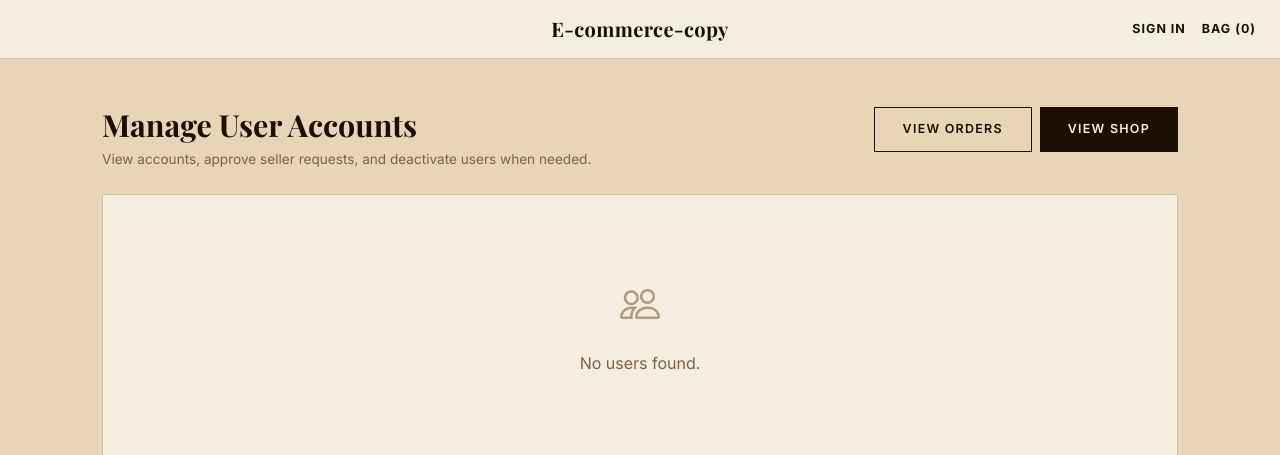
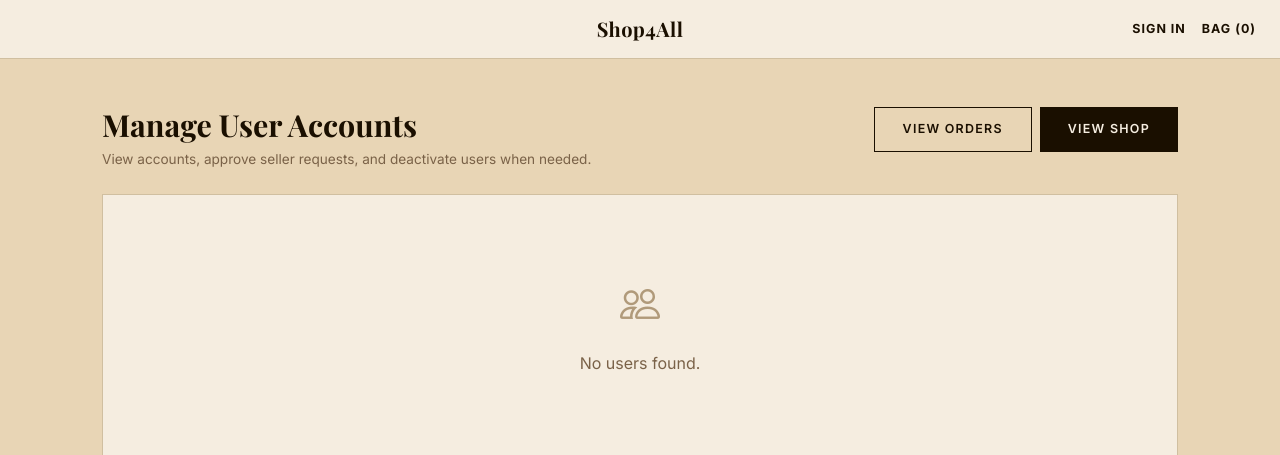
Before and after one commit to Kyzo212/E-commerce-copy, a Python web app: template app/templates/admin/users.html in a window 1280 px wide. Shown: the top 455 px of the page. Run offline with Jinja, Linux system fonts and the light colour scheme; the template is opened without the code that fills it, so the values that code supplies are empty.

Commit message:
Update branding to Shop4All

```diff
--- a/app/templates/base.html
+++ b/app/templates/base.html
@@ -3,7 +3,7 @@
 <head>
   <meta charset="UTF-8">
   <meta name="viewport" content="width=device-width, initial-scale=1.0">
-  <title>{% block title %}E-commerce-copy{% endblock %}</title>
+  <title>{% block title %}Shop4All{% endblock %}</title>
 
   <!-- Playfair Display (headings) + Inter (body) — editorial pairing -->
   <link rel="preconnect" href="https://fonts.googleapis.com">
@@ -371,7 +371,7 @@
   <div class="inner">
     <div></div>
 
-    <a href="/" class="brand" aria-label="E-commerce-copy home">E-commerce-copy</a>
+    <a href="/" class="brand" aria-label="Shop4All home">Shop4All</a>
 
     <nav class="nav-right" aria-label="Account navigation">
       {% if current_user %}
--- a/app/templates/index.html
+++ b/app/templates/index.html
@@ -1,5 +1,5 @@
 {% extends "base.html" %}
-{% block title %}ShopLocal{% endblock %}
+{% block title %}Shop4All{% endblock %}
 
 {% block content %}
 
@@ -10,7 +10,7 @@
       Free shipping on orders over ₱500
     </p>
     <h1 style="font-family:'Playfair Display',serif;font-weight:700;font-size:clamp(2.8rem,7vw,5.5rem);line-height:1.05;color:var(--ink);margin-bottom:28px;letter-spacing:-.02em;">
-      Made to be worn.<br>Or judged. Or both.
+      Shop4All
     </h1>
     <p style="font-size:.95rem;color:var(--muted);max-width:460px;margin:0 auto 36px;line-height:1.7;">
       Discover unique products from local sellers — curated, quality-checked, delivered fast.
@@ -88,7 +88,7 @@
 <section style="background:var(--ink);padding:56px 0;">
   <div class="container text-center">
     <p style="font-size:.7rem;font-weight:700;letter-spacing:.2em;text-transform:uppercase;color:rgba(255,255,255,.5);margin-bottom:12px;">
-      ShopLocal Promise
+      Shop4All Promise
     </p>
     <h2 style="font-family:'Playfair Display',serif;font-weight:600;font-size:clamp(1.5rem,4vw,2.5rem);color:var(--white);margin-bottom:32px;line-height:1.2;">
       Local sellers. Real products.<br>No compromises.
```
